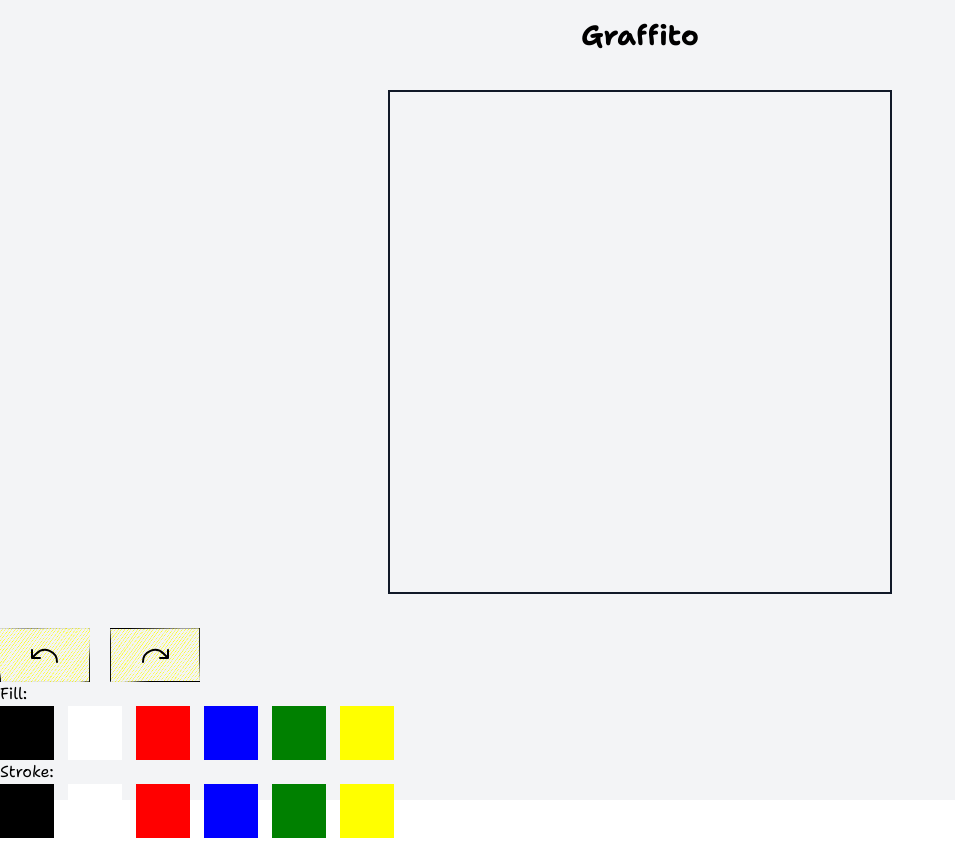
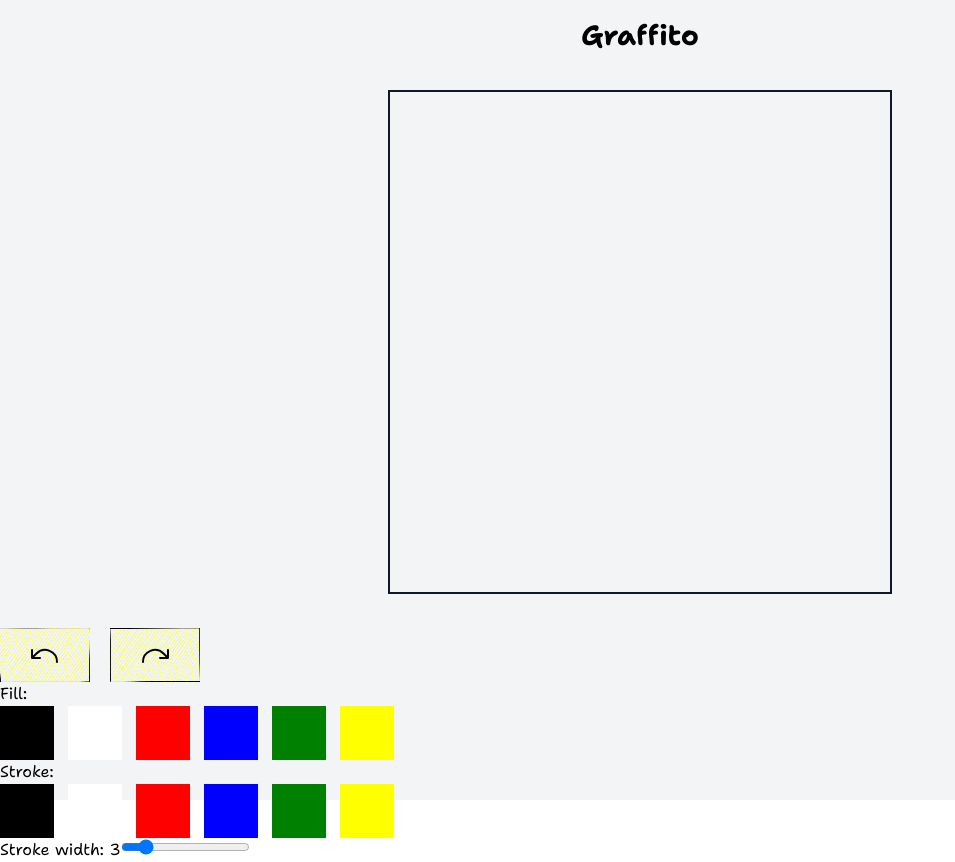
Before and after one commit to artisan-mike/artisan-graffito, a Next.js app: page / in a window 1280 px wide. Shown: the whole page, without its empty margins (0-955 px from the left). Before the commit the page ends 838 px from the top, so only its background shows below. Built offline with nearby package versions, Linux system fonts and the light colour scheme.

Commit message:
feat: add functionality to be able to change the stroke width before drawing

```diff
--- a/src/app/page.tsx
+++ b/src/app/page.tsx
@@ -3,6 +3,7 @@
 import { Canvas } from '@/components/Main/Canvas';
 import { ColorPicker } from '@/components/Main/ColorPicker';
 import { Control } from '@/components/Main/Control';
+import { StrokeWidth } from '@/components/Main/StrokeWidth';
 import { handleFillPick, handleStrokePick } from '@/lib/color_picker_hanlders';
 
 export default function Home() {
@@ -15,6 +16,7 @@ export default function Home() {
             <ColorPicker handler={handleFillPick} />
             <p>Stroke:</p>
             <ColorPicker handler={handleStrokePick} />
+            <StrokeWidth />
         </main>
     );
 }
--- /dev/null
+++ b/src/components/Main/StrokeWidth.tsx
@@ -0,0 +1,31 @@
+import { useState } from 'react';
+import { useSnapshot } from 'valtio';
+
+import { handleRangeChange } from '@/lib/stroke_witdth.handler';
+import { appState } from '@/store/app_state';
+
+export function StrokeWidth() {
+    const { strokeWidth } = useSnapshot(appState.actualStroke);
+    const [value, setValue] = useState(strokeWidth);
+    return (
+        <form
+            action=""
+            onSubmit={(e) => e.preventDefault()}
+        >
+            <label htmlFor="strokeWidth">Stroke width: {value}</label>
+            <input
+                type="range"
+                name="strokeWitdth"
+                id="strokeWidth"
+                min={0}
+                max={20}
+                value={value}
+                onChange={(e) => {
+                    const rangeValue = Number(e.target.value);
+                    setValue(rangeValue);
+                    handleRangeChange(rangeValue);
+                }}
+            />
+        </form>
+    );
+}
--- /dev/null
+++ b/src/lib/stroke_witdth.handler.ts
@@ -0,0 +1,9 @@
+import { appState } from '@/store/app_state';
+
+/**
+ * @description When the range change, update the
+ * stroke width in the actualStroke state
+ */
+export function handleRangeChange(value: number) {
+    appState.actualStroke.strokeWidth = value;
+}
```
Also changed, not shown: 1 other file (tests, documents, lock files or other folders).
